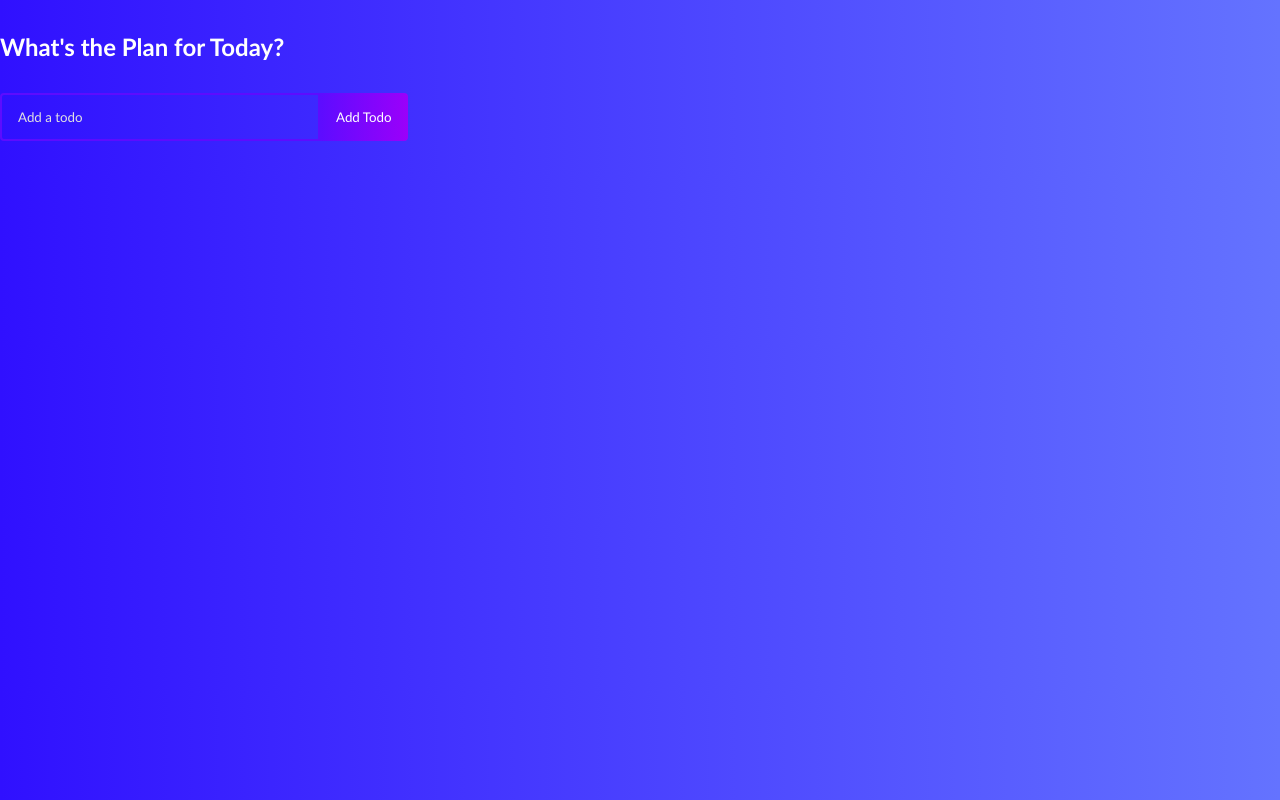
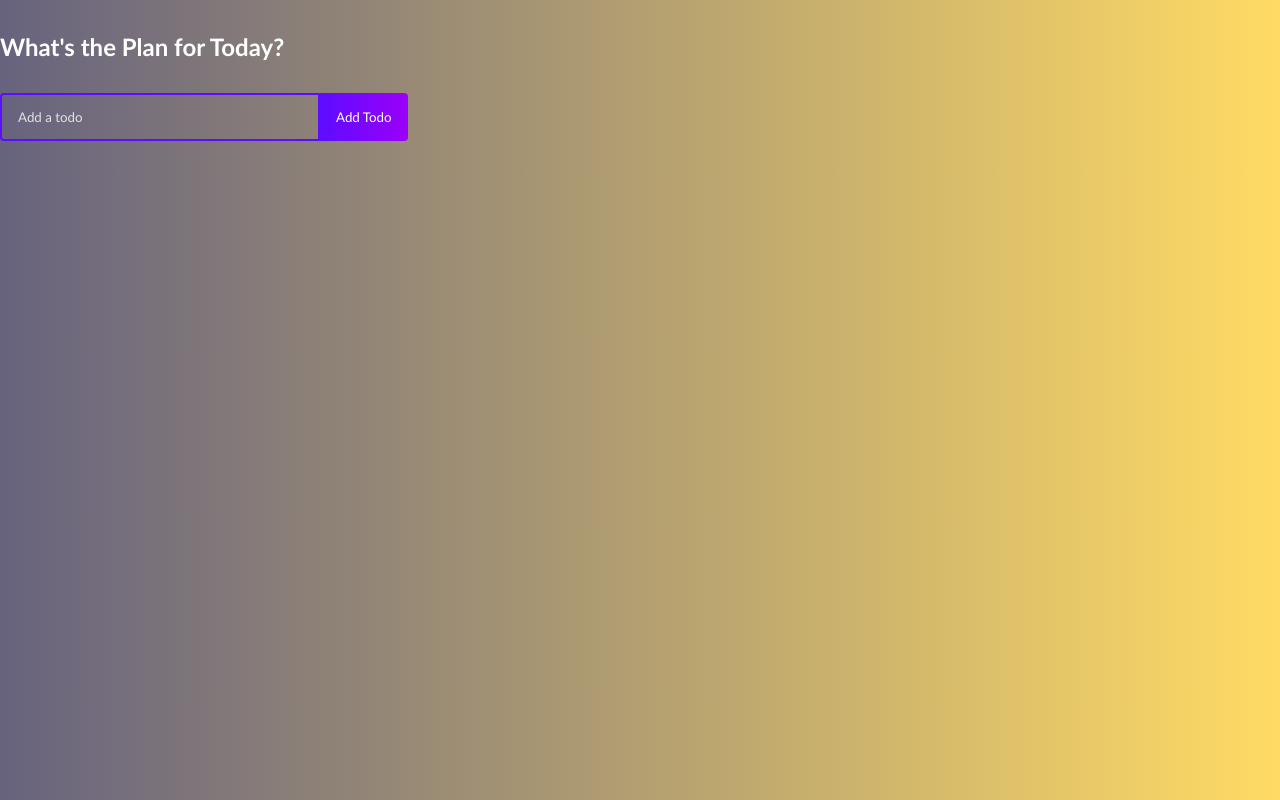
Before and after one commit to agarwalabhi19/todo, a React (Create React App) app: page / in a window 1280 px wide. Built offline with nearby package versions, Linux system fonts and the light colour scheme.

Commit message:
updated color

```diff
--- a/src/App.css
+++ b/src/App.css
@@ -9,8 +9,8 @@
   body {
     background: linear-gradient(
       90deg,
-      rgba(48, 16, 255, 1) 0%,
-      rgba(100, 115, 255, 1) 100%
+      rgb(103, 99, 126) 0%,
+      rgb(255, 219, 100) 100%
     );
   }
   .todo-app {
```
